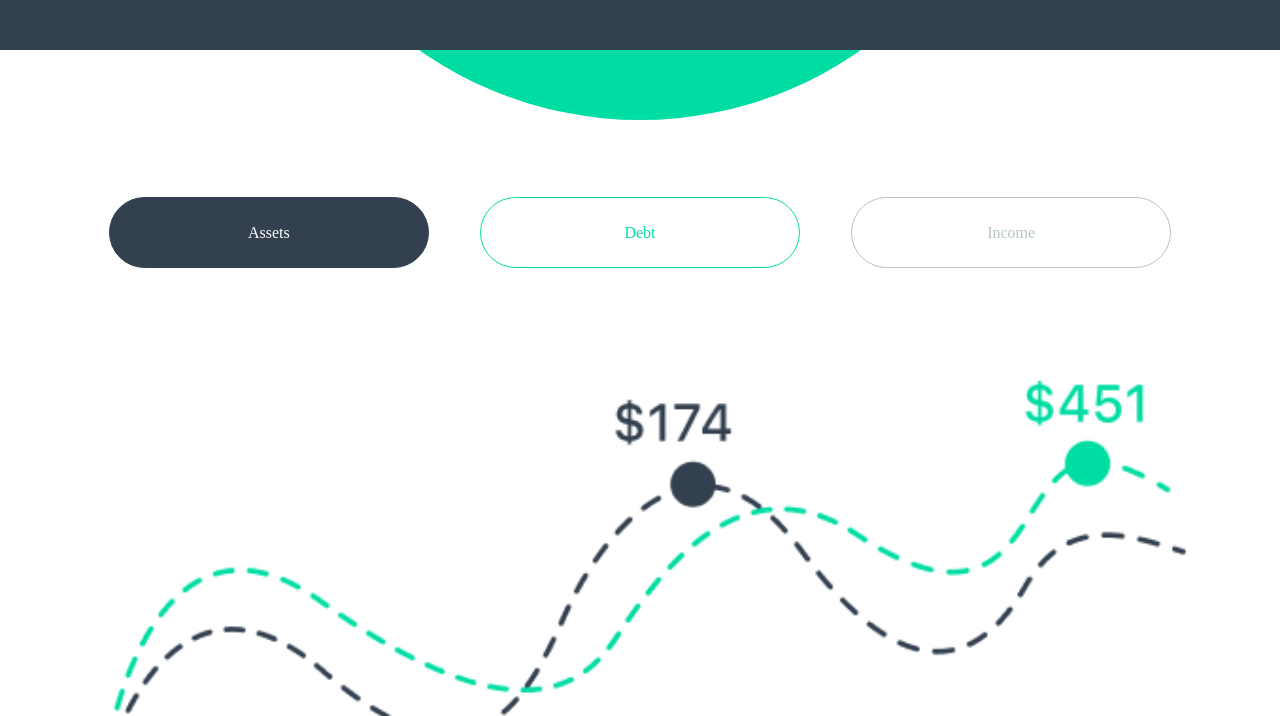
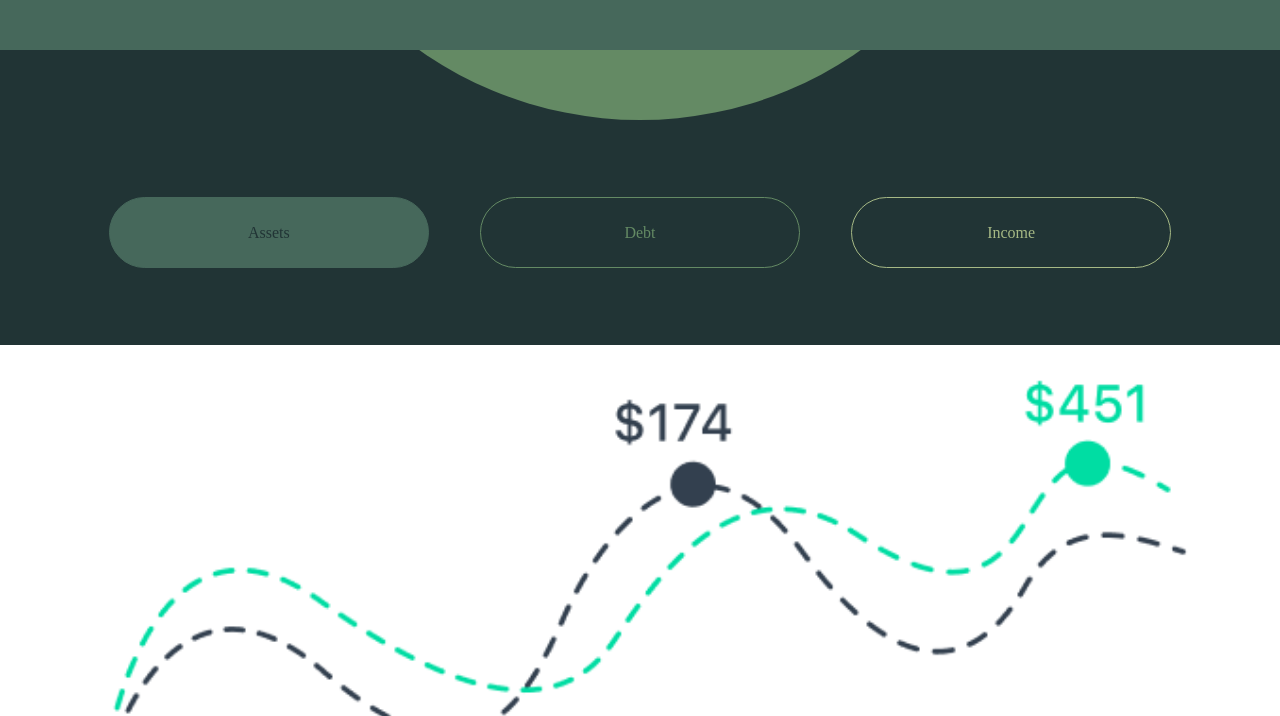
Before and after one commit to JuanRivasfr/virtualWallet, a plain HTML site: page balance.html in a window 1280 px wide. Shown: the part 750-1466 px from the top of the page. Drawn offline with nearby package versions, Linux system fonts and the light colour scheme.

Commit message:
feat: :lipstick:

```diff
--- a/css/balancevar.css
+++ b/css/balancevar.css
@@ -1,7 +1,7 @@
 :root{
-    --color-primary:  #FFFFFF;
-    --color-four: #33404F;
-    --color-secundary: #00DDA3;
-    --color-ternary: #B5C5C3;
-    --color-five: #E1FFEF
+    --color-primary:  #213435;
+    --color-four: #46685b;
+    --color-secundary: #648a64;
+    --color-ternary: #a6b985;
+    --color-five: #e1e3ac;
 }
--- a/css/menuvariables.css
+++ b/css/menuvariables.css
@@ -1,5 +1,7 @@
 :root{
-    --color-primary: #FFFFFF;
-    --color-pig: #E1FFEF;
-
+    --color-primary:  #213435;
+    --color-pig: #46685b;
+    --color-secundary: #648a64;
+    --color-ternary: #a6b985;
+    --color-five: #e1e3ac;
 }
--- a/css/variables.css
+++ b/css/variables.css
@@ -1,6 +1,6 @@
     :root{
     --color-primary: #33404F;
-    --color-font: #FFFFFF;
+    --color-font: #46685b;
     --color-secundary: #00DDA3;
     --color-ternary: #B5C5C3;
 }
```
